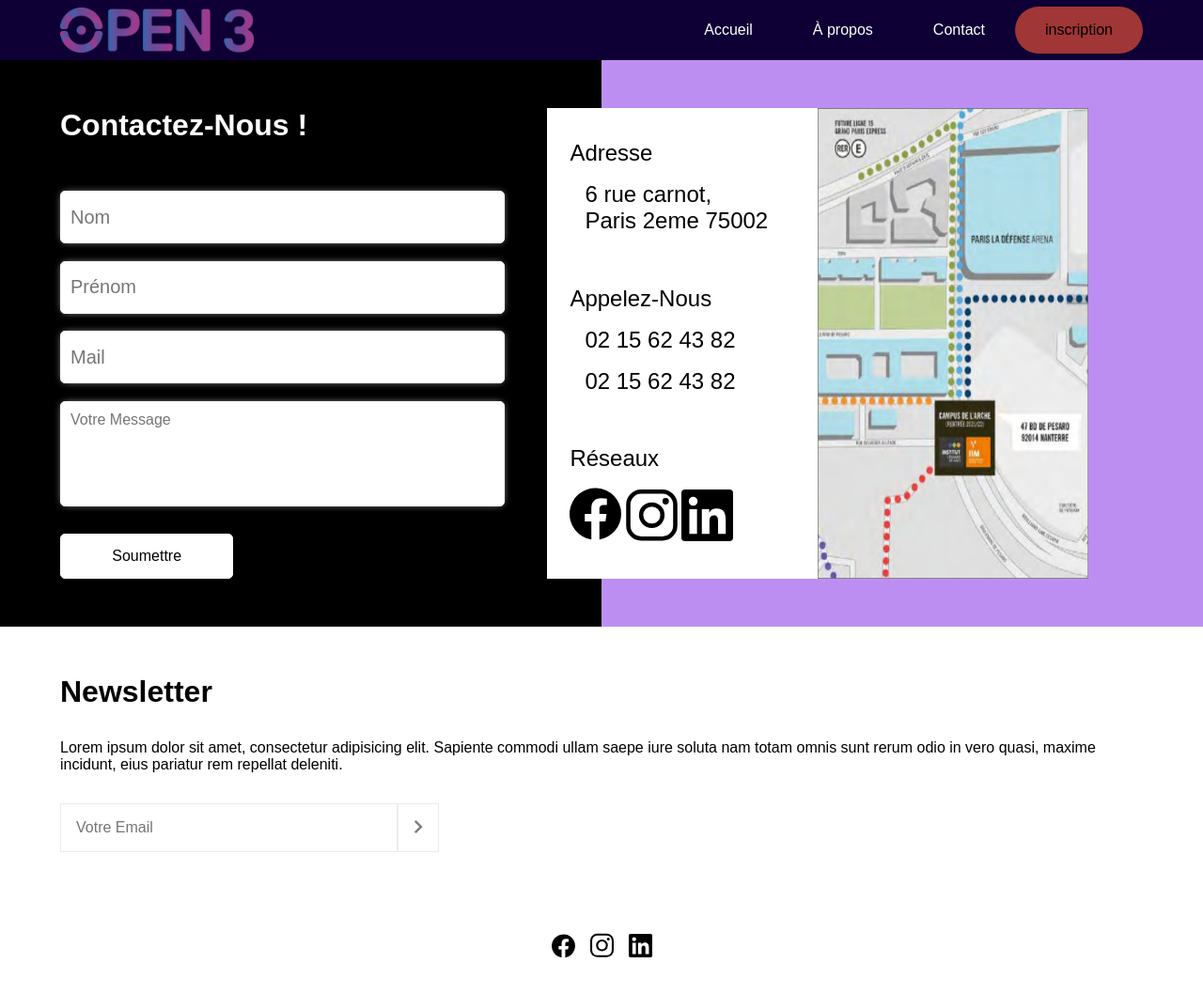
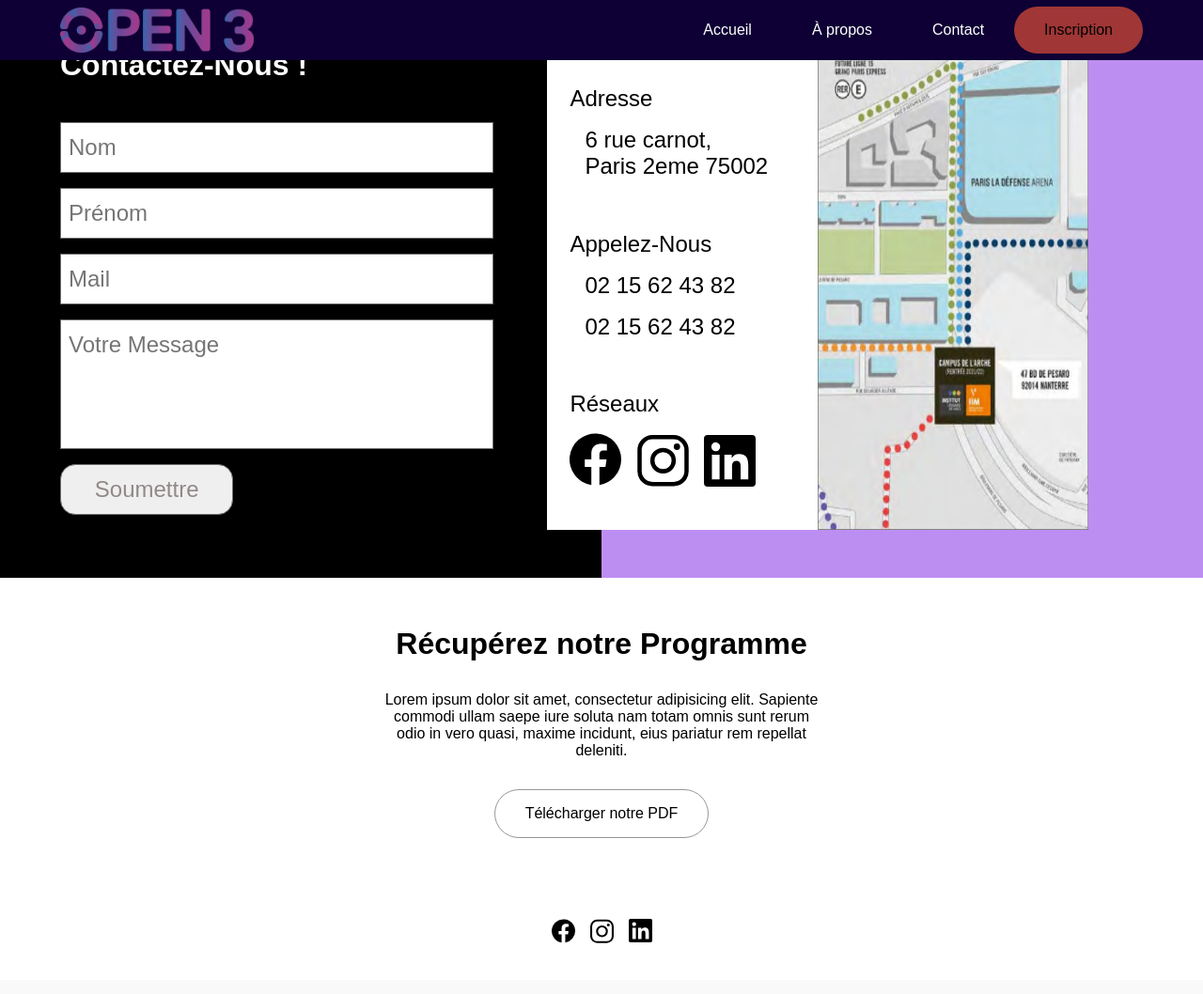
Before and after one commit to MeliMel00/Bap-open-3-grp34, a PHP site: page /contact.php in a window 1280 px wide. Shown: the whole page at 94% size. After the commit the page ends 1004 px from the top, so only its background shows below. Run offline with PHP 8.4, Linux system fonts and the light colour scheme.

Commit message:
fixing prblm merge

```diff
--- a/admin.php
+++ b/admin.php
@@ -7,7 +7,7 @@
     <script src="https://code.jquery.com/jquery-3.5.0.js"></script>
     <link rel="stylesheet" href="https://use.fontawesome.com/releases/v5.15.4/css/all.css" integrity="sha384-DyZ88mC6Up2uqS4h/KRgHuoeGwBcD4Ng9SiP4dIRy0EXTlnuz47vAwmeGwVChigm" crossorigin="anonymous">
     <link rel="stylesheet" href="style.css">
-    <title>Admin</title>
+    <title>Admin - Open-3</title>
 </head>
     <body>
 
--- a/code.php
+++ b/code.php
@@ -9,7 +9,7 @@
     <link rel="stylesheet" href="https://use.fontawesome.com/releases/v5.15.4/css/all.css"
         integrity="sha384-DyZ88mC6Up2uqS4h/KRgHuoeGwBcD4Ng9SiP4dIRy0EXTlnuz47vAwmeGwVChigm" crossorigin="anonymous">
     <link rel="stylesheet" href="style.css">
-    <title>Document</title>
+    <title>Admin - Open-3</title>
 </head>
     <body>
 
--- a/contact.php
+++ b/contact.php
@@ -7,24 +7,23 @@
     <script src="https://code.jquery.com/jquery-3.5.0.js"></script>
     <link rel="stylesheet" href="https://use.fontawesome.com/releases/v5.15.4/css/all.css" integrity="sha384-DyZ88mC6Up2uqS4h/KRgHuoeGwBcD4Ng9SiP4dIRy0EXTlnuz47vAwmeGwVChigm" crossorigin="anonymous">
     <link rel="stylesheet" href="style.css">
-    <title>Contact</title>
+    <title>Contact - Open-3</title>
 </head>
 <body>
     <?php include 'header.php' ?>
 
 
-    <section class="contact">
+    <section class="contact ">
         <div class="left-contact">
             <h2 class="title-contact">Contactez-Nous !</h2>
             <div class="contact-form">
-                <form action="https://formsubmit.co/open3devinci@hotmail.com" target="_blank" method="POST">>
+                <form action="https://formsubmit.co/open3devinci@hotmail.com" method="POST">>
 
                     <input class="champ" type="text" name="Nom" placeholder="Nom" Required>
                     <input class="champ" type="text" name="Prenom" placeholder="Prénom" Required>
                     <input class="champ" type="email" name="Mail" placeholder="Mail" Required>
-                    <textarea name="comments" id="comments" cols="20" rows="4" placeholder="Votre Message"></textarea>
-                    <input type="hidden" name="_captcha" value="false">
-                    <input class="submit btn-envoyer" type="submit" name="submit" value="Soumettre">
+                    <textarea name="comments" class="champ" id="comments" cols="20" rows="4" placeholder="Votre Message"></textarea>
+                    <input class="submit champ" type="submit" name="submit" value="Soumettre" class="btn-envoyer">
 
                 </form>
 
@@ -44,24 +43,23 @@
                 <ul class="contact-sm">
                     <span>Réseaux</span>
                     <span>
-                        <a href="#">
+                        <a href="https://www.facebook.com/Institut.Internet.Multimedia/">
                             <svg xmlns="http://www.w3.org/2000/svg" width="58" height="57.649" viewBox="0 0 58 57.649">
-                                <path id="Icon_awesome-facebook" data-name="Icon awesome-facebook" d="M58.562,29.562A29,29,0,1,0,25.031,58.212V37.946H17.664V29.562h7.367V23.173c0-7.268,4.327-11.282,10.953-11.282a44.63,44.63,0,0,1,6.492.566V19.59H38.819c-3.6,0-4.725,2.236-4.725,4.529v5.443h8.043L40.85,37.946H34.094V58.212A29.01,29.01,0,0,0,58.562,29.562Z" transform="translate(-0.563 -0.563)"/>
+                            <path id="Icon_awesome-facebook" data-name="Icon awesome-facebook" d="M58.562,29.562A29,29,0,1,0,25.031,58.212V37.946H17.664V29.562h7.367V23.173c0-7.268,4.327-11.282,10.953-11.282a44.63,44.63,0,0,1,6.492.566V19.59H38.819c-3.6,0-4.725,2.236-4.725,4.529v5.443h8.043L40.85,37.946H34.094V58.212A29.01,29.01,0,0,0,58.562,29.562Z" transform="translate(-0.563 -0.563)"/>
                             </svg>
                         </a>
-                        <a href="#">
+                        <a href="https://www.instagram.com/iim_paris/?hl=fr">
                             <svg xmlns="http://www.w3.org/2000/svg" width="54.5" height="54.5" viewBox="0 0 54.5 54.5">
                                 <path id="Tracé_3" data-name="Tracé 3" d="M43.1,9.042A11.388,11.388,0,0,1,54.458,20.4V43.1A11.388,11.388,0,0,1,43.1,54.458H20.4A11.388,11.388,0,0,1,9.042,43.1V20.4A11.388,11.388,0,0,1,20.4,9.042H43.1m0-4.542H20.4A15.943,15.943,0,0,0,4.5,20.4V43.1A15.943,15.943,0,0,0,20.4,59H43.1A15.943,15.943,0,0,0,59,43.1V20.4A15.943,15.943,0,0,0,43.1,4.5Z" transform="translate(-4.5 -4.5)"/>
                                 <path id="Tracé_4" data-name="Tracé 4" d="M27.031,15.812a3.406,3.406,0,1,1,3.406-3.406A3.4,3.4,0,0,1,27.031,15.812Z" transform="translate(14.979 0.083)"/>
                                 <path id="Tracé_5" data-name="Tracé 5" d="M24.875,15.792a9.083,9.083,0,1,1-9.083,9.083,9.092,9.092,0,0,1,9.083-9.083m0-4.542A13.625,13.625,0,1,0,38.5,24.875,13.629,13.629,0,0,0,24.875,11.25Z" transform="translate(2.375 2.375)"/>
                             </svg>
                         </a>
-                        <a href="#">
+                        <a href="https://www.linkedin.com/school/iim---institut-de-l'internet-et-du-multim%C3%A9dia/?originalSubdomain=fr">
                             <svg xmlns="http://www.w3.org/2000/svg" width="55.009" height="55.009" viewBox="0 0 55.009 55.009">
-                                <path id="Icon_awesome-linkedin" data-name="Icon awesome-linkedin" d="M51.08,2.25H3.917A3.946,3.946,0,0,0,0,6.216V53.293a3.946,3.946,0,0,0,3.917,3.966H51.08a3.957,3.957,0,0,0,3.929-3.966V6.216A3.957,3.957,0,0,0,51.08,2.25ZM16.626,49.4H8.472V23.149h8.165V49.4ZM12.549,19.563a4.727,4.727,0,1,1,4.727-4.727,4.729,4.729,0,0,1-4.727,4.727ZM47.188,49.4H39.035V36.631c0-3.045-.061-6.962-4.236-6.962-4.248,0-4.9,3.315-4.9,6.741V49.4H21.746V23.149h7.822v3.585h.111A8.588,8.588,0,0,1,37.4,22.5c8.251,0,9.786,5.44,9.786,12.512Z" transform="translate(0 -2.25)"/>
+                            <path id="Icon_awesome-linkedin" data-name="Icon awesome-linkedin" d="M51.08,2.25H3.917A3.946,3.946,0,0,0,0,6.216V53.293a3.946,3.946,0,0,0,3.917,3.966H51.08a3.957,3.957,0,0,0,3.929-3.966V6.216A3.957,3.957,0,0,0,51.08,2.25ZM16.626,49.4H8.472V23.149h8.165V49.4ZM12.549,19.563a4.727,4.727,0,1,1,4.727-4.727,4.729,4.729,0,0,1-4.727,4.727ZM47.188,49.4H39.035V36.631c0-3.045-.061-6.962-4.236-6.962-4.248,0-4.9,3.315-4.9,6.741V49.4H21.746V23.149h7.822v3.585h.111A8.588,8.588,0,0,1,37.4,22.5c8.251,0,9.786,5.44,9.786,12.512Z" transform="translate(0 -2.25)"/>
                             </svg>
                         </a>
-
                     </span>
                 </ul>
             </div>
@@ -72,12 +70,12 @@
     </section>
     <section class="contact">
     <ul class="title-sect-ul">
-            <h2 class="title-sect" style="text-decoration: none">Newsletter</h2>
+            <h2 class="title-sect" style="text-decoration: none">Récupérez notre Programme</h2>
         </ul>
         <p>Lorem ipsum dolor sit amet, consectetur adipisicing elit. Sapiente commodi ullam saepe iure soluta nam totam omnis sunt rerum odio in vero quasi, maxime incidunt, eius pariatur rem repellat deleniti.</p>
         <div class="newsletter">
-            <input type="text" placeholder="Votre Email" class="email-contact">
-            <button type="submit"><i class="fas fa-chevron-right"></i></button>
+           <a href="./img/pdf.pdf" download>Télécharger notre PDF</a>
+
         </div>
     </section>
 
--- a/footer.php
+++ b/footer.php
@@ -1,17 +1,17 @@
 <footer>
-    <a href="#">
+    <a href="https://www.facebook.com/Institut.Internet.Multimedia/">
         <svg xmlns="http://www.w3.org/2000/svg" width="58" height="57.649" viewBox="0 0 58 57.649">
         <path id="Icon_awesome-facebook" data-name="Icon awesome-facebook" d="M58.562,29.562A29,29,0,1,0,25.031,58.212V37.946H17.664V29.562h7.367V23.173c0-7.268,4.327-11.282,10.953-11.282a44.63,44.63,0,0,1,6.492.566V19.59H38.819c-3.6,0-4.725,2.236-4.725,4.529v5.443h8.043L40.85,37.946H34.094V58.212A29.01,29.01,0,0,0,58.562,29.562Z" transform="translate(-0.563 -0.563)"/>
         </svg>
     </a>
-    <a href="#">
+    <a href="https://www.instagram.com/iim_paris/?hl=fr">
         <svg xmlns="http://www.w3.org/2000/svg" width="54.5" height="54.5" viewBox="0 0 54.5 54.5">
             <path id="Tracé_3" data-name="Tracé 3" d="M43.1,9.042A11.388,11.388,0,0,1,54.458,20.4V43.1A11.388,11.388,0,0,1,43.1,54.458H20.4A11.388,11.388,0,0,1,9.042,43.1V20.4A11.388,11.388,0,0,1,20.4,9.042H43.1m0-4.542H20.4A15.943,15.943,0,0,0,4.5,20.4V43.1A15.943,15.943,0,0,0,20.4,59H43.1A15.943,15.943,0,0,0,59,43.1V20.4A15.943,15.943,0,0,0,43.1,4.5Z" transform="translate(-4.5 -4.5)"/>
             <path id="Tracé_4" data-name="Tracé 4" d="M27.031,15.812a3.406,3.406,0,1,1,3.406-3.406A3.4,3.4,0,0,1,27.031,15.812Z" transform="translate(14.979 0.083)"/>
             <path id="Tracé_5" data-name="Tracé 5" d="M24.875,15.792a9.083,9.083,0,1,1-9.083,9.083,9.092,9.092,0,0,1,9.083-9.083m0-4.542A13.625,13.625,0,1,0,38.5,24.875,13.629,13.629,0,0,0,24.875,11.25Z" transform="translate(2.375 2.375)"/>
         </svg>
     </a>
-    <a href="#">
+    <a href="https://www.linkedin.com/school/iim---institut-de-l'internet-et-du-multim%C3%A9dia/?originalSubdomain=fr">
         <svg xmlns="http://www.w3.org/2000/svg" width="55.009" height="55.009" viewBox="0 0 55.009 55.009">
         <path id="Icon_awesome-linkedin" data-name="Icon awesome-linkedin" d="M51.08,2.25H3.917A3.946,3.946,0,0,0,0,6.216V53.293a3.946,3.946,0,0,0,3.917,3.966H51.08a3.957,3.957,0,0,0,3.929-3.966V6.216A3.957,3.957,0,0,0,51.08,2.25ZM16.626,49.4H8.472V23.149h8.165V49.4ZM12.549,19.563a4.727,4.727,0,1,1,4.727-4.727,4.729,4.729,0,0,1-4.727,4.727ZM47.188,49.4H39.035V36.631c0-3.045-.061-6.962-4.236-6.962-4.248,0-4.9,3.315-4.9,6.741V49.4H21.746V23.149h7.822v3.585h.111A8.588,8.588,0,0,1,37.4,22.5c8.251,0,9.786,5.44,9.786,12.512Z" transform="translate(0 -2.25)"/>
         </svg>
--- a/header.php
+++ b/header.php
@@ -3,11 +3,11 @@
         <div class="burger">
             <div class="open">
                 <div class="burger-open">
-                    <a href="#">
+                    <span class="click-nav">
                         <ul></ul>
                         <ul></ul>
                         <ul></ul>
-                    </a>
+                    </span>
                 </div>
             </div>
             <div class="close">
@@ -62,7 +62,7 @@
         <a href="contact.php" class ="link-desc">Contact</a>
         <a href="inscription.php">
             <div class="btn-inscription">
-                <p>inscription</p>
+                <p>Inscription</p>
             </div>
         </a>
     </div>
--- a/inscription.php
+++ b/inscription.php
@@ -9,7 +9,7 @@
     <link rel="stylesheet" href="https://use.fontawesome.com/releases/v5.15.4/css/all.css"
         integrity="sha384-DyZ88mC6Up2uqS4h/KRgHuoeGwBcD4Ng9SiP4dIRy0EXTlnuz47vAwmeGwVChigm" crossorigin="anonymous">
     <link rel="stylesheet" href="style.css">
-    <title>Document</title>
+    <title>Inscription - Open-3</title>
 </head>
 
 
@@ -22,7 +22,7 @@
 
     ?>
 
-    <a href="index.php"><i class="fas fa-chevron-left"></i></a>
+    <a href="index.php">RETOUR</a>
 
 
 
--- a/style.css
+++ b/style.css
@@ -248,6 +231,8 @@ header {
   align-items: center;
   justify-content: space-between;
   padding: 0 5%;
+  position: fixed;
+  z-index: 8000;
 }
 
 nav {
@@ -643,12 +637,21 @@ section.contact:nth-of-type(1) .left-contact form {
   display: flex;
   flex-direction: column;
 }
+section.contact:nth-of-type(1) .left-contact form .champ {
+  font-size: 1.5rem;
+  margin-bottom: 1rem;
+  border: 1px solid #707070;
+  resize: none;
+  color: #928888;
+  padding: 0.75rem 0.5rem;
+}
 section.contact:nth-of-type(1) .left-contact .message {
   margin-top: 0;
   height: 5em;
 }
 section.contact:nth-of-type(1) .left-contact .submit {
   width: 40%;
+  border-radius: 1rem;
 }
 @media screen and (max-width: 800px) {
   section.contact:nth-of-type(1) .left-contact .submit {
@@ -716,6 +719,14 @@ section.contact:nth-of-type(1) .right-contact .info-contact ul span {
     padding: 0.5rem;
   }
 }
+section.contact:nth-of-type(1) .right-contact .info-contact ul span a:nth-of-type(2) {
+  margin: 0 5%;
+}
+@media screen and (max-width: 450px) {
+  section.contact:nth-of-type(1) .right-contact .info-contact ul span a:nth-of-type(2) {
+    margin: 0;
+  }
+}
 section.contact:nth-of-type(1) .right-contact .info-contact ul li {
   font-size: 1.5rem;
   padding: 0.5rem 2.5rem;
@@ -746,73 +757,36 @@ section.contact:nth-of-type(1) .right-contact .map-contact img {
   }
 }
 
+section.contact:nth-of-type(2) {
+  display: flex;
+  flex-direction: column;
+  align-items: center;
+  justify-content: space-between;
+  min-height: 200px;
+}
+section.contact:nth-of-type(2) p {
+  width: 40%;
+  text-align: center;
+  padding-bottom: 2rem;
+}
+@media screen and (max-width: 800px) {
+  section.contact:nth-of-type(2) p {
+    width: 90%;
+  }
+}
 section.contact:nth-of-type(2) .newsletter {
   display: flex;
   flex-direction: row;
-  width: 35%;
-  margin-top: 2rem;
+  width: 90%;
+  justify-content: center;
 }
-@media screen and (max-width: 800px) {
-  section.contact:nth-of-type(2) .newsletter {
-    width: 90%;
-  }
+section.contact:nth-of-type(2) .newsletter a {
+  border: 1px solid #979797;
+  padding: 1rem 2rem;
+  border-radius: 2rem;
 }
-section.contact:nth-of-type(2) .newsletter input, section.contact:nth-of-type(2) .newsletter button {
-  padding: 1rem 1rem;
-  border: 1px solid #ebebeb;
-}
-section.contact:nth-of-type(2) .newsletter input {
-  width: 90%;
-  color: #1a1a1a;
-}
-section.contact:nth-of-type(2) .newsletter button {
-  cursor: pointer;
-  background-color: transparent;
-}
-section.contact:nth-of-type(2) .newsletter button :nth-child(1) {
-  opacity: 50%;
-}
-section.contact:nth-of-type(2) .newsletter button:hover {
+section.contact:nth-of-type(2) .newsletter a:hover {
   background-color: #993E90;
-}
-
-.contact .champ {
-  width: 100%;
-  border: 0;
-  padding-left: 10px;
-  height: 54px;
-  font-size: 20px;
-  font-weight: 500;
-  background: white;
-  border-radius: 5px;
-  border: solid white 1px;
-  margin: 2% 0;
-  box-shadow: 0px 0px 8px -3px #ffffff;
-}
-.contact .btn-envoyer {
-  width: 60%;
-  height: 48px;
-  font-size: 16px;
-  font-weight: 500;
-  background: white;
-  border: solid white 1px;
-  border-radius: 5px;
-  margin-top: 20px;
-  padding: 0;
-}
-.contact textarea {
-  height: 100px;
-  resize: none;
-  width: 100%;
-  border: 0;
-  padding: 10px 0 0 10px;
-  font-size: 16px;
-  font-weight: 500;
-  background: white;
-  border-radius: 5px;
-  border: solid white 1px;
-  margin: 2% 0;
-  box-shadow: 0px 0px 8px -3px #ffffff;
 }
 
 * {
```
Also changed, not shown: other parts of style.css (+33 -41 lines), about.php (+11 -11 lines), index.php (+7 -8 lines), scss/component/_about.scss (+14 -7 lines), scss/component/_header.scss (+6 -2 lines), scss/component/_inscription.scss (+2 -12 lines), scss/component/contact.scss (+40 -64 lines), scss/layout/_index.scss (+10 -26 lines), 1 other file.
